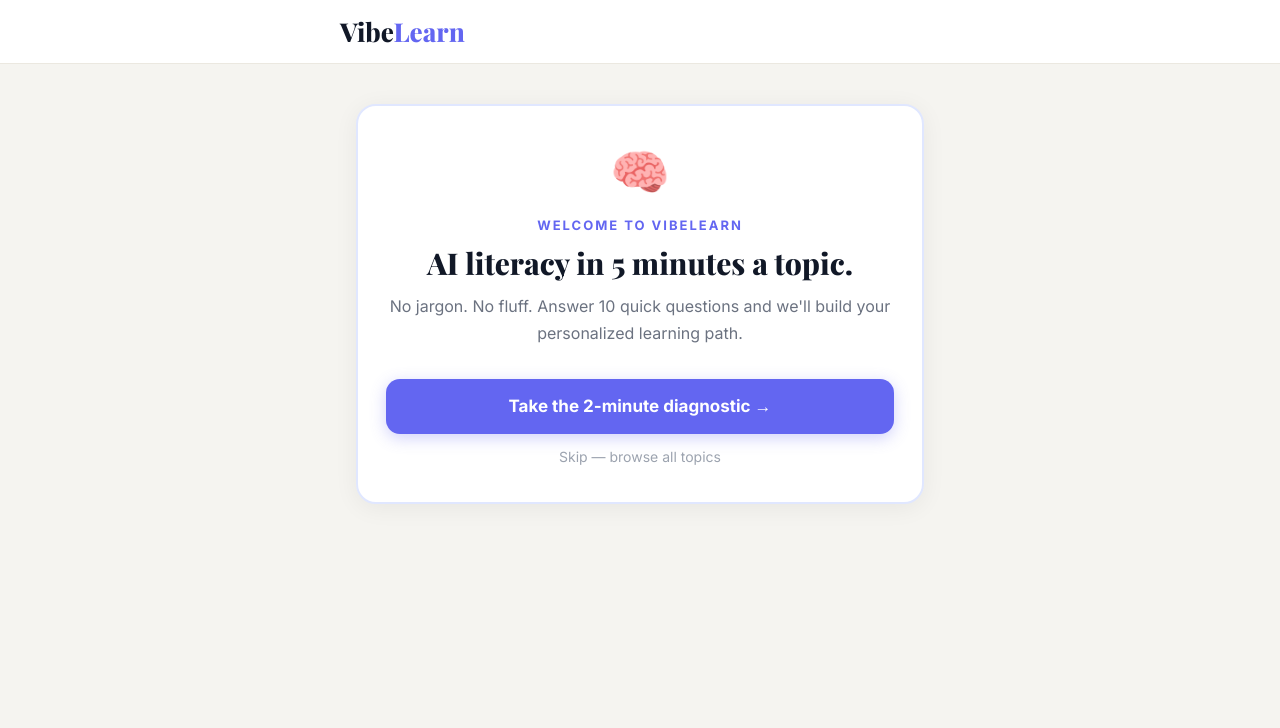
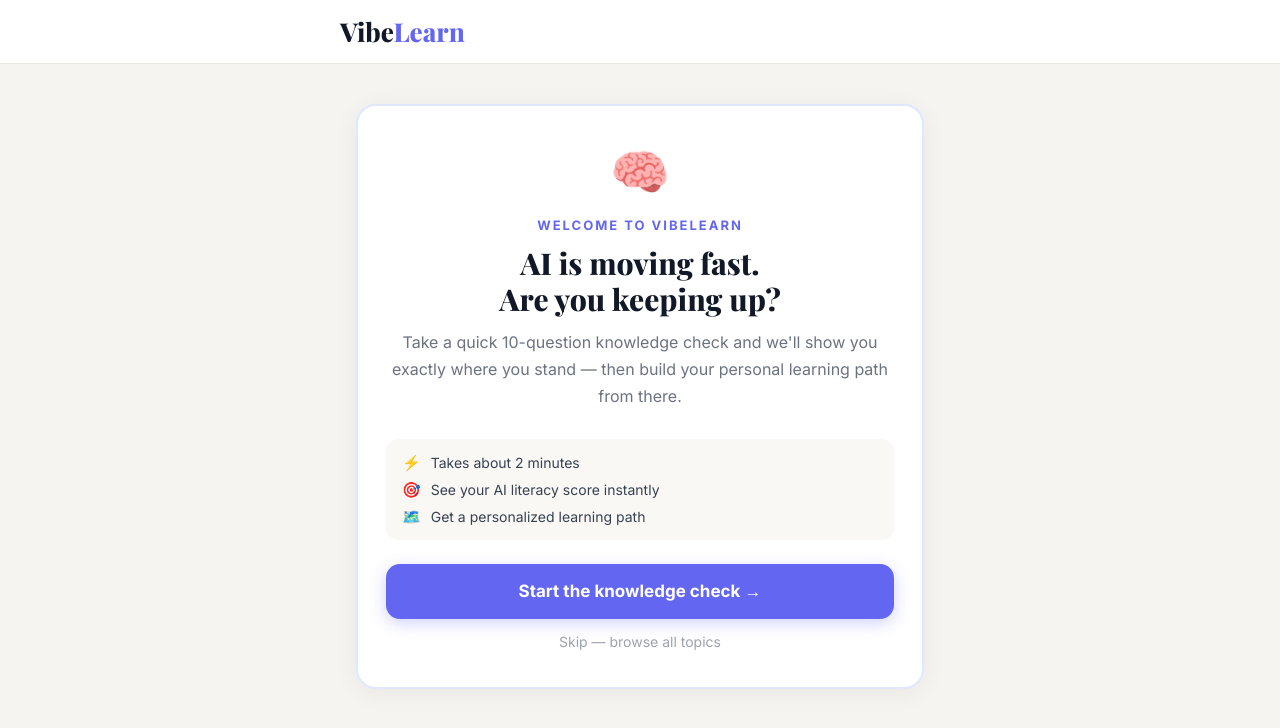
Before and after one commit to clonecones/vibelearn, a React (Vite) app: page / in a window 1280 px wide. Shown: the top 728 px of the page. Built offline with nearby package versions, Linux system fonts and the light colour scheme.

Commit message:
Update App.jsx

```diff
--- a/src/App.jsx
+++ b/src/App.jsx
@@ -337,7 +337,7 @@ function BadgeModal({badge,onClose}){
 }
 
 // ── DIAGNOSTIC QUIZ ───────────────────────────────────────────────────────────
-function DiagnosticQuiz({onComplete}){
+function DiagnosticQuiz({onComplete,onExit}){
   const[idx,setIdx]=useState(0);
   const[answers,setAnswers]=useState([]);
   const[selected,setSelected]=useState(null);
@@ -416,7 +416,10 @@ function DiagnosticQuiz({onComplete}){
       <div style={{background:"#fff",borderBottom:"1px solid #ebe8e0",padding:"14px 20px"}}>
         <div style={{maxWidth:600,margin:"0 auto",display:"flex",alignItems:"center",justifyContent:"space-between"}}>
           <div style={{fontFamily:"'Playfair Display',serif",fontSize:22,fontWeight:800,color:"#111827"}}>Vibe<span style={{color:"#6366f1"}}>Learn</span></div>
-          <div style={{fontSize:13,color:"#6b7280",...F}}>Question {idx+1} of {DIAGNOSTIC.length}</div>
+          <div style={{display:"flex",alignItems:"center",gap:16}}>
+            <div style={{fontSize:13,color:"#6b7280",...F}}>Question {idx+1} of {DIAGNOSTIC.length}</div>
+            <button onClick={onExit} className="vl-btn" style={{background:"none",border:"none",color:"#9ca3af",fontSize:13,cursor:"pointer",...F,padding:0}}>✕ Exit</button>
+          </div>
         </div>
       </div>
 
@@ -427,7 +430,7 @@ function DiagnosticQuiz({onComplete}){
         </div>
 
         <div className="vl-fi" key={idx}>
-          <div style={{fontSize:13,color:"#6366f1",fontWeight:700,letterSpacing:1.5,textTransform:"uppercase",marginBottom:12,...F}}>AI Literacy Check · {idx+1}/{DIAGNOSTIC.length}</div>
+          <div style={{fontSize:13,color:"#6366f1",fontWeight:700,letterSpacing:1.5,textTransform:"uppercase",marginBottom:12,...F}}>Knowledge Check · {idx+1}/{DIAGNOSTIC.length}</div>
           <div style={{fontFamily:"'Playfair Display',serif",fontSize:24,fontWeight:800,color:"#111827",lineHeight:1.3,marginBottom:28}}>{q.q}</div>
 
           <div style={{display:"flex",flexDirection:"column",gap:10,marginBottom:24}}>
@@ -473,7 +476,7 @@ function DiagnosticResults({result,onStart,onExplore}){
 
       <div style={{maxWidth:600,margin:"0 auto",padding:"32px 16px"}}>
         <div className="vl-fade" style={{background:"#fff",borderRadius:20,padding:"32px 28px",boxShadow:"0 4px 24px rgba(0,0,0,0.06)",border:"1px solid #ebe8e0",marginBottom:20,textAlign:"center"}}>
-          <div style={{fontSize:13,color:"#6366f1",fontWeight:700,letterSpacing:1.5,textTransform:"uppercase",marginBottom:12}}>Your Diagnostic Results</div>
+          <div style={{fontSize:13,color:"#6366f1",fontWeight:700,letterSpacing:1.5,textTransform:"uppercase",marginBottom:12}}>Your Knowledge Check Results</div>
           <div className="vl-score" style={{fontFamily:"'Playfair Display',serif",fontSize:72,fontWeight:800,color:"#111827",lineHeight:1,marginBottom:8}}>{score}<span style={{fontSize:32,color:"#9ca3af"}}>/{total}</span></div>
           <div style={{fontSize:16,color:"#6b7280",marginBottom:24}}>
             {pct===100?"Perfect score! You already know a lot.":pct>=70?"Strong foundation. A few gaps to close.":pct>=40?"Some familiarity. Good starting point.":"Just starting out. That's exactly what we're here for."}
@@ -1215,7 +1218,7 @@ export default function VibeLearn(){
         }}
       />;
     }
-    return <DiagnosticQuiz onComplete={(result)=>setDiagResult(result)}/>;
+    return <DiagnosticQuiz onComplete={(result)=>setDiagResult(result)} onExit={()=>{setView("home");setDiagResult(null);}}/>;
   }
 
   if(view==="topic"&&topic){
@@ -1258,10 +1261,18 @@ export default function VibeLearn(){
           <div className="vl-fade" style={{background:"#fff",borderRadius:20,padding:"36px 28px",boxShadow:"0 4px 24px rgba(0,0,0,0.06)",border:"2px solid #e0e7ff",textAlign:"center"}}>
             <div style={{fontSize:48,marginBottom:16}}>🧠</div>
             <div style={{fontSize:13,color:"#6366f1",fontWeight:700,letterSpacing:2,textTransform:"uppercase",marginBottom:12,...F}}>Welcome to VibeLearn</div>
-            <div style={{fontFamily:"'Playfair Display',serif",fontSize:30,fontWeight:800,color:"#111827",marginBottom:12,lineHeight:1.2}}>AI literacy in 5 minutes a topic.</div>
-            <div style={{fontSize:16,color:"#6b7280",marginBottom:32,lineHeight:1.7,...F}}>No jargon. No fluff. Answer 10 quick questions and we'll build your personalized learning path.</div>
+            <div style={{fontFamily:"'Playfair Display',serif",fontSize:30,fontWeight:800,color:"#111827",marginBottom:12,lineHeight:1.2}}>AI is moving fast.<br/>Are you keeping up?</div>
+            <div style={{fontSize:16,color:"#6b7280",marginBottom:28,lineHeight:1.7,...F}}>Take a quick 10-question knowledge check and we'll show you exactly where you stand — then build your personal learning path from there.</div>
+            <div style={{background:"#f9f8f5",borderRadius:12,padding:"14px 16px",marginBottom:24,textAlign:"left"}}>
+              {[{icon:"⚡",text:"Takes about 2 minutes"},{icon:"🎯",text:"See your AI literacy score instantly"},{icon:"🗺️",text:"Get a personalized learning path"}].map((item,i)=>(
+                <div key={i} style={{display:"flex",alignItems:"center",gap:10,marginBottom:i<2?8:0}}>
+                  <span style={{fontSize:15}}>{item.icon}</span>
+                  <span style={{fontSize:14,color:"#374151",...F}}>{item.text}</span>
+                </div>
+              ))}
+            </div>
             <button onClick={()=>setView("diagnostic")} className="vl-btn" style={{background:"#6366f1",color:"#fff",border:"none",borderRadius:14,padding:"17px 28px",fontSize:17,fontWeight:700,...F,width:"100%",boxShadow:"0 4px 16px rgba(99,102,241,0.3)",marginBottom:12}}>
-              Take the 2-minute diagnostic →
+              Start the knowledge check →
             </button>
             <button onClick={()=>{const s={...st,seenIntro:true,diagnosticDone:true};persist(s);}} className="vl-btn" style={{background:"transparent",color:"#9ca3af",border:"none",fontSize:14,...F,cursor:"pointer"}}>
               Skip — browse all topics
@@ -1279,7 +1290,7 @@ export default function VibeLearn(){
       {/* Header */}
       <div style={{background:"#fff",borderBottom:"1px solid #ebe8e0",padding:"14px 20px",position:"sticky",top:0,zIndex:100}}>
         <div style={{maxWidth:880,margin:"0 auto",display:"flex",alignItems:"center",justifyContent:"space-between",gap:12}}>
-          <div>
+          <div style={{cursor:"pointer"}} onClick={()=>{setView("home");window.scrollTo({top:0});}}>
             <div style={{fontFamily:"'Playfair Display',serif",fontSize:26,fontWeight:800,color:"#111827",letterSpacing:-0.5,lineHeight:1}}>Vibe<span style={{color:"#6366f1"}}>Learn</span></div>
             <div style={{fontSize:13,color:"#6b7280",marginTop:3,fontWeight:500}}>AI literacy for everyone</div>
           </div>
@@ -1309,7 +1320,7 @@ export default function VibeLearn(){
         {/* Diagnostic subtle link */}
         <div style={{textAlign:"right",marginBottom:16}}>
           <button onClick={()=>setView("diagnostic")} className="vl-btn" style={{background:"none",border:"none",color:"#9ca3af",fontSize:13,cursor:"pointer",...F,padding:0}}>
-            {st.diagnosticDone?"Retake diagnostic →":"Take the diagnostic →"}
+            {st.diagnosticDone?"Retake knowledge check →":"Take the knowledge check →"}
           </button>
         </div>
 
```
